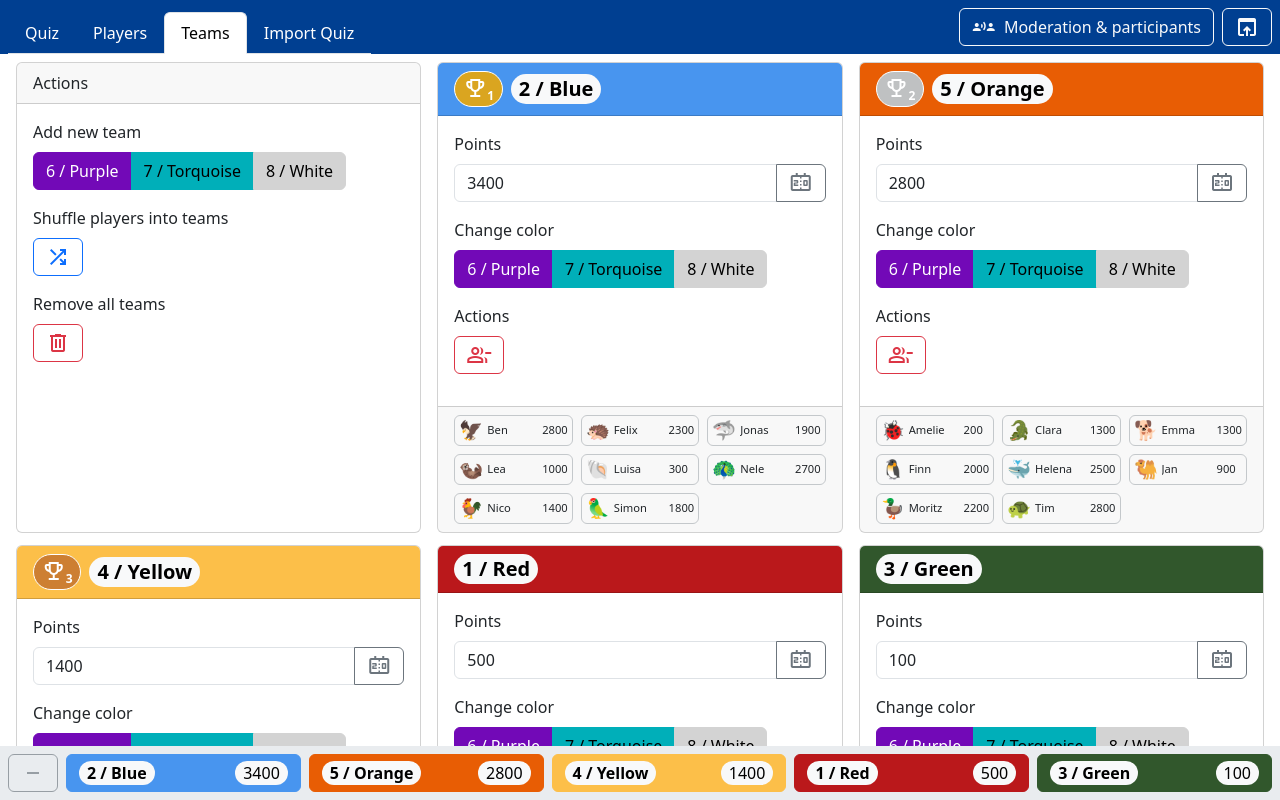
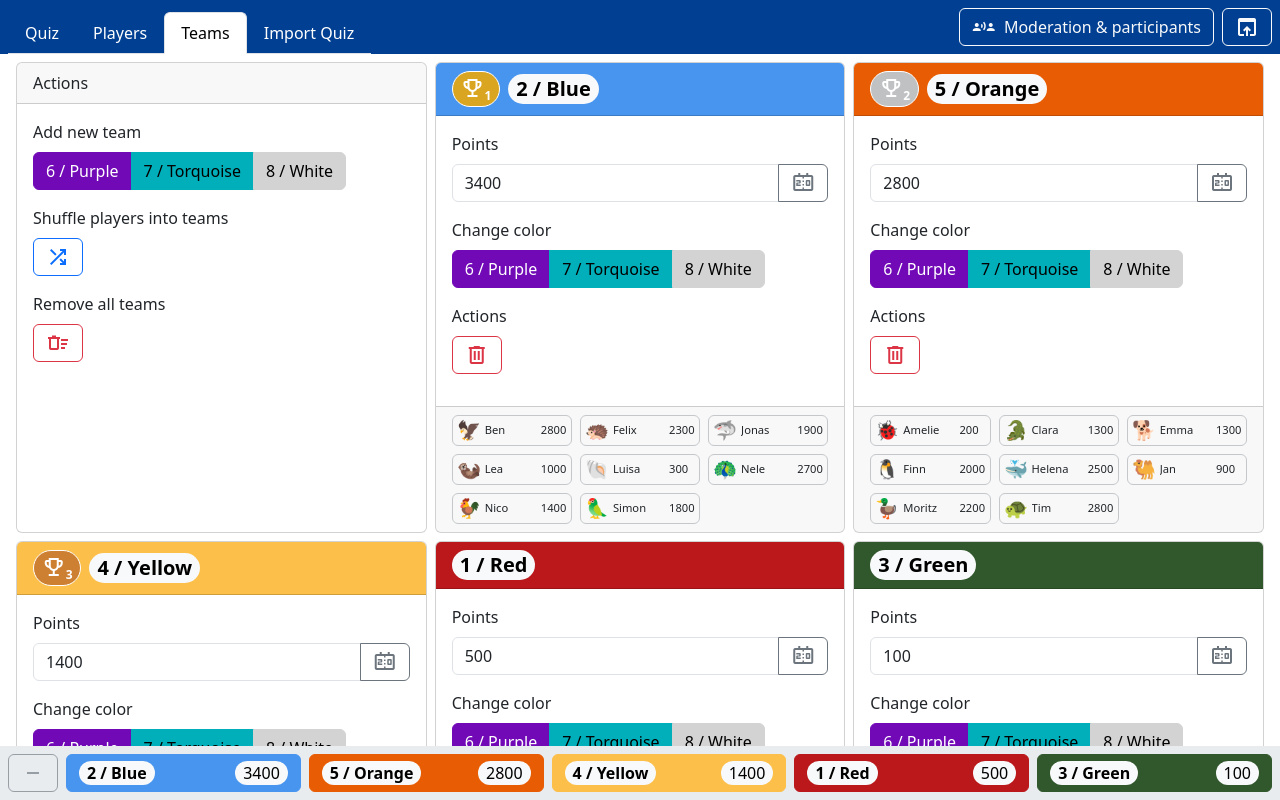
Before and after one commit to tdreja/single-page-quiz, a React (Vite) app: page / in a window 1280 px wide. Built offline with nearby package versions, Linux system fonts and the light colour scheme.

Commit message:
feat(Icons): Use better icons for delete

```diff
--- a/src/pages/players/PlayerForm.tsx
+++ b/src/pages/players/PlayerForm.tsx
@@ -140,7 +140,7 @@ export const PlayerForm = ({ player, availableTeams }: Props): ReactElement => {
                         onClick={() => onGameEvent(new RemovePlayerEvent([player.emoji]))}
                         title={i18n.playerEditor.tooltipRemove}
                     >
-                        person_remove
+                        delete
                     </span>
                 </div>
             </div>
--- a/src/pages/players/PlayersPageForModeration.tsx
+++ b/src/pages/players/PlayersPageForModeration.tsx
@@ -106,7 +106,7 @@ export const PlayersPageForModeration = (): ReactElement | undefined => {
                                 title={i18n.playerEditor.tooltipRemoveAll}
                                 onClick={() => onGameEvent(new RemovePlayerEvent(Array.from(game.players.keys())))}
                             >
-                                group_remove
+                                delete_sweep
                             </span>
                         </div>
                     </div>
--- a/src/pages/teams/TeamForm.tsx
+++ b/src/pages/teams/TeamForm.tsx
@@ -106,7 +106,7 @@ export const TeamForm = ({ team, availableColors, placements }: Props): ReactEle
                             onClick={() => onGameEvent(new RemoveTeamEvent([team.color]))}
                             title={i18n.teamEditor.tooltipRemove}
                         >
-                            group_remove
+                            delete
                         </span>
                     </div>
                 </div>
--- a/src/pages/teams/TeamsPageForModeration.tsx
+++ b/src/pages/teams/TeamsPageForModeration.tsx
@@ -22,7 +22,7 @@ export const TeamsPageForModeration = (): ReactElement => {
     }, [game]);
 
     return (
-        <div className="d-flex flex-row flex-wrap" style={{ gap: '0.75rem 1rem' }}>
+        <div className="d-grid gap-2 grid-columns-xl">
             <div className="card flex-grow-1">
                 <div className="card-header">
                     {i18n.teamEditor.labelActions}
@@ -73,7 +73,7 @@ export const TeamsPageForModeration = (): ReactElement => {
                                 title={i18n.teamEditor.tooltipClear}
                                 onClick={() => onGameEvent(new RemoveTeamEvent(Array.from(game.teams.keys())))}
                             >
-                                delete
+                                delete_sweep
                             </span>
                         </div>
                     </div>
--- a/src/pages/teams/TeamsPageForParticipants.tsx
+++ b/src/pages/teams/TeamsPageForParticipants.tsx
@@ -15,7 +15,7 @@ export const TeamsPageForParticipants = (): ReactElement => {
     }, [game]);
 
     return (
-        <div className="d-flex flex-row flex-wrap" style={{ gap: '0.75rem 1rem' }}>
+        <div className="d-grid gap-2 grid-columns-lg">
             {Array.from(game.teams.values()).sort(sortTeamsHighestFirst)
                 .map((team) => (
                     <TeamView
```
